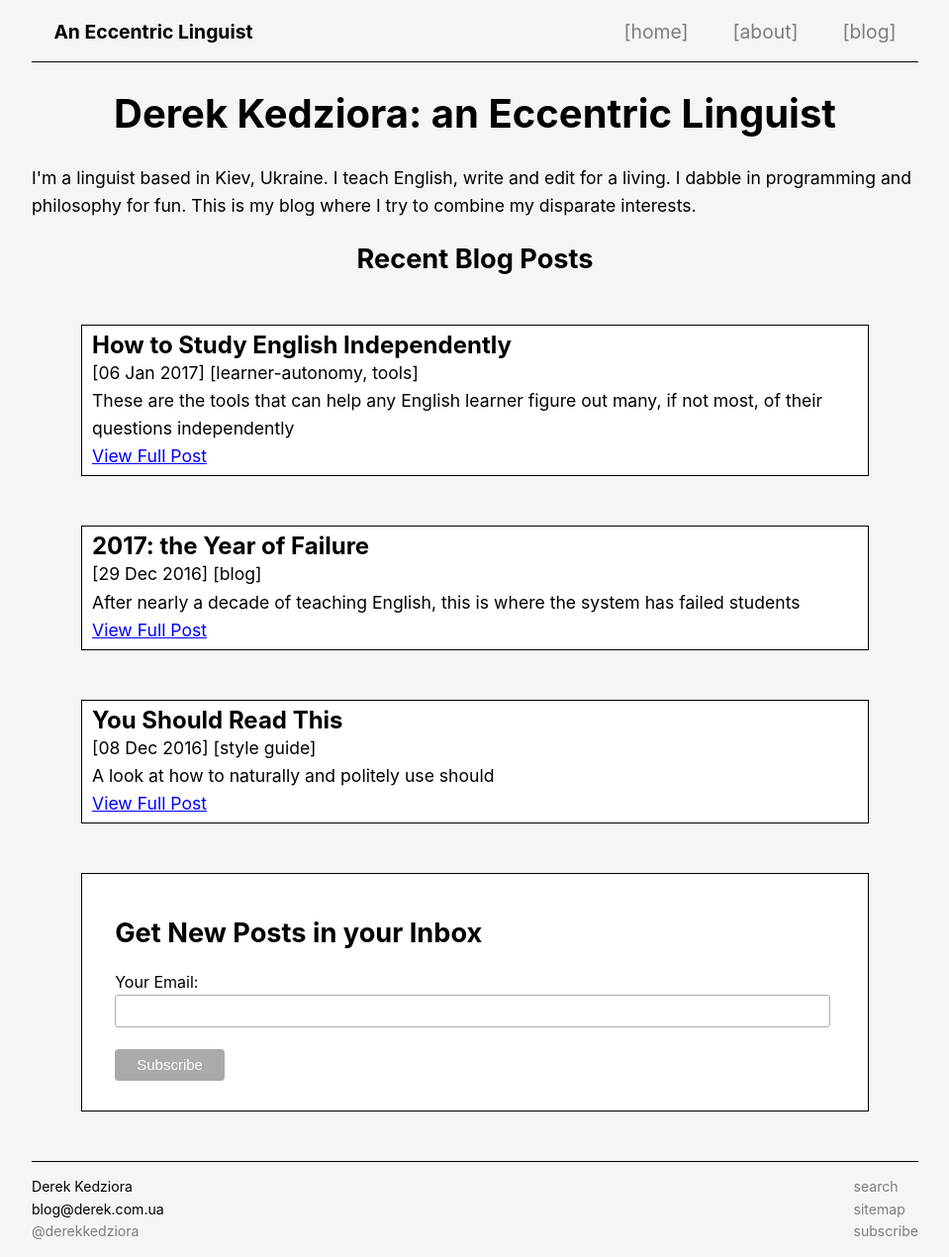
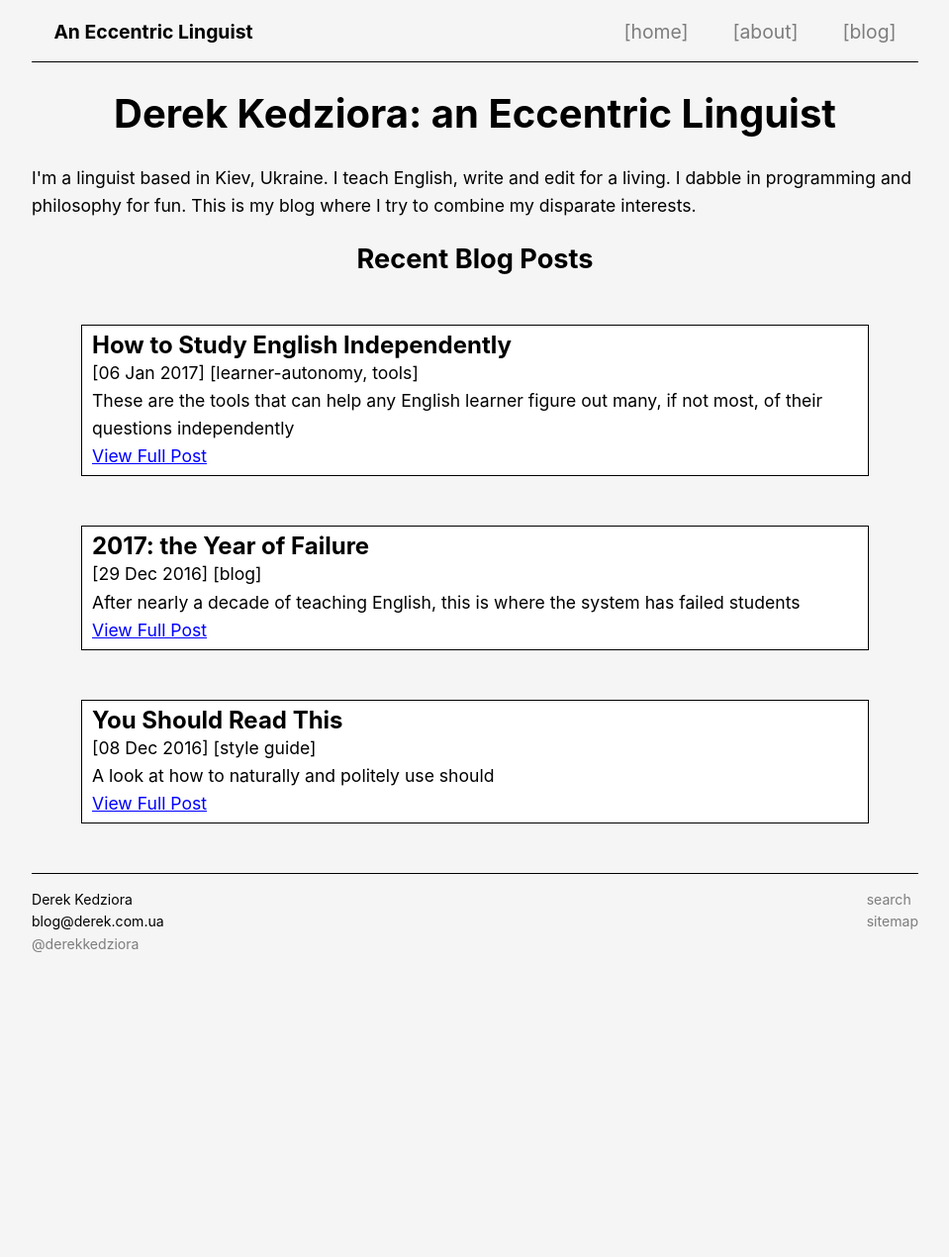
Before and after one commit to ZeroDeth/derekkedziora.github.io, a Jekyll site: the page built from index.html, in a window 1280 px wide. Shown: the whole page at 99% size, without its empty margins (160-1119 px from the left). Built offline with Jekyll 4.4.1, drawn with Linux system fonts in a browser that asks for light colours; comment, search, counter and statistics services are not loaded; after the commit the page ends 979 px from its top, so only the background shows below that.

Commit message:
subscribe form removed

```diff
--- a/_config.yml
+++ b/_config.yml
@@ -3,5 +3,6 @@ description: A lighthearted look at linguistics, teaching and learning English a
 github: derekkedziora
 markdown: kramdown
 url: derek.com.ua
+permalink: blog/:title
 gems:
   - jekyll-sitemap
--- a/_includes/footer.html
+++ b/_includes/footer.html
@@ -8,5 +8,4 @@
    <ul id='directional-list'>
      <li><a href="/search">search</a></li>
      <li><a href="/sitemap">sitemap</a></li>
-     <li><a href="/subscribe">subscribe</a></li>
   </footer>
--- a/_includes/mailchimp-form.html
+++ /dev/null
@@ -1,22 +0,0 @@
-<div class="mailchimp-form">
-<div id="mc_embed_signup">
-<form action="//derek.us14.list-manage.com/subscribe/post?u=7fbe47dc3d346442e47785528&amp;id=15345bc3a5" method="post" id="mc-embedded-subscribe-form" name="mc-embedded-subscribe-form" class="validate" target="_blank" novalidate>
-    <div id="mc_embed_signup_scroll">
-	<h2>Get New Posts in your Inbox</h2>
-<div class="mc-field-group">
-	<label for="mce-EMAIL">Your Email:
-</label>
-	<input type="email" value="" name="EMAIL" class="required email" id="mce-EMAIL">
-</div>
-	<div id="mce-responses" class="clear">
-		<div class="response" id="mce-error-response" style="display:none"></div>
-		<div class="response" id="mce-success-response" style="display:none"></div>
-	</div>
-  <!-- real people should not fill this in and expect good things - do not remove this or risk form bot signups-->
-    <div style="position: absolute; left: -5000px;" aria-hidden="true"><input type="text" name="b_7fbe47dc3d346442e47785528_15345bc3a5" tabindex="-1" value=""></div>
-    <div class="clear"><input type="submit" value="Subscribe" name="subscribe" id="mc-embedded-subscribe" class="button"></div>
-    </div>
-</form>
-</div>
-</div>
-<script type='text/javascript' src='//s3.amazonaws.com/downloads.mailchimp.com/js/mc-validate.js'></script><script type='text/javascript'>(function($) {window.fnames = new Array(); window.ftypes = new Array();fnames[0]='EMAIL';ftypes[0]='email';fnames[1]='FNAME';ftypes[1]='text';fnames[2]='LNAME';ftypes[2]='text';}(jQuery));var $mcj = jQuery.noConflict(true);</script>
--- a/_layouts/post.html
+++ b/_layouts/post.html
@@ -17,8 +17,6 @@
 </div>
 </div>
 
-{% include mailchimp-form.html %}
-
 {% include footer.html %}
 {% include clicky.html %}
 
--- a/css/main.css
+++ b/css/main.css
@@ -1,7 +1,5 @@
 body {
     background-color: #F5F5F5;
-    /*original: #fafafa
-    */
     margin: auto;
     width: 70%;
     font-family: -apple-system, BlinkMacSystemFont, "Segoe UI", "Roboto", "Oxygen", "Ubuntu", "Cantarell", "Fira Sans", "Droid Sans", "Helvetica Neue", sans-serif;
@@ -169,15 +167,6 @@ blockquote {
   padding-left: 0px;
 }
 
-.mailchimp-form {
-  border: solid;
-  border-color: black;
-  border-width: 1px;
-  margin: 50px 50px;
-  padding: 10px 10px;
-  background-color: white;
-}
-
 #nav-mobile {
   display: none;
 }
@@ -185,6 +174,17 @@ blockquote {
 #contact-info {
   float: left;
 }
+
+.sitemap-page a {
+  color: black;
+  text-decoration: none;
+}
+
+.sitemap-page a:hover {
+  color: white;
+  background-color: black;
+}
+
 
 #directional-list {
   float: right;
@@ -234,48 +234,3 @@ blockquote {
       font-size: 150%
     }
   }
-
-/* MailChimp Form Embed Code - Classic - 12/17/2015 v10.7 */
-#mc_embed_signup form {display:block; position:relative; text-align:left; padding:10px 0 10px 3%}
-#mc_embed_signup input {border: 1px solid #ABB0B2; -webkit-border-radius: 3px; -moz-border-radius: 3px; border-radius: 3px;}
-#mc_embed_signup input[type=checkbox]{-webkit-appearance:checkbox;}
-#mc_embed_signup input[type=radio]{-webkit-appearance:radio;}
-#mc_embed_signup input:focus {border-color: black;}
-#mc_embed_signup .button {clear:both; background-color: #aaa; border: 0 none; border-radius:4px; transition: all 0.23s ease-in-out 0s; color: #FFFFFF; cursor: pointer; display: inline-block; font-size:15px; font-weight: normal; height: 32px; line-height: 32px; margin: 0 5px 10px 0; padding: 0 22px; text-align: center; text-decoration: none; vertical-align: top; white-space: nowrap; width: auto;}
-#mc_embed_signup .button:hover {background-color:#777;}
-#mc_embed_signup .small-meta {font-size: 11px;}
-#mc_embed_signup .nowrap {white-space:nowrap;}
-
-#mc_embed_signup .mc-field-group {clear:left; position:relative; width:96%; padding-bottom:3%; min-height:50px;}
-#mc_embed_signup .size1of2 {clear:none; float:left; display:inline-block; width:46%; margin-right:4%;}
-* html #mc_embed_signup .size1of2 {margin-right:2%; /* Fix for IE6 double margins. */}
-#mc_embed_signup .mc-field-group label {display:block; margin-bottom:3px;}
-#mc_embed_signup .mc-field-group input {display:block; width:100%; padding:8px 0; text-indent:2%;}
-#mc_embed_signup .mc-field-group select {display:inline-block; width:99%; padding:5px 0; margin-bottom:2px;}
-
-#mc_embed_signup .datefield, #mc_embed_signup .phonefield-us{padding:5px 0;}
-#mc_embed_signup .datefield input, #mc_embed_signup .phonefield-us input{display:inline; width:60px; margin:0 2px; letter-spacing:1px; text-align:center; padding:5px 0 2px 0;}
-#mc_embed_signup .phonefield-us .phonearea input, #mc_embed_signup .phonefield-us .phonedetail1 input{width:40px;}
-#mc_embed_signup .datefield .monthfield input, #mc_embed_signup .datefield .dayfield input{width:30px;}
-#mc_embed_signup .datefield label, #mc_embed_signup .phonefield-us label{display:none;}
-
-#mc_embed_signup .indicates-required {text-align:right; font-size:11px; margin-right:4%;}
-#mc_embed_signup .clear {clear:both;}
-
-#mc_embed_signup .mc-field-group.input-group ul {margin:0; padding:5px 0; list-style:none;}
-#mc_embed_signup .mc-field-group.input-group ul li {display:block; padding:3px 0; margin:0;}
-#mc_embed_signup .mc-field-group.input-group label {display:inline;}
-#mc_embed_signup .mc-field-group.input-group input {display:inline; width:auto; border:none;}
-
-#mc_embed_signup div#mce-responses {float:left; top:-1.4em; padding:0em .5em 0em .5em; overflow:hidden; width:90%; margin: 0 5%; clear: both;}
-#mc_embed_signup div.response {margin:1em 0; padding:1em .5em .5em 0; font-weight:bold; float:left; top:-1.5em; z-index:1; width:80%;}
-#mc_embed_signup #mce-error-response {display:none;}
-#mc_embed_signup #mce-success-response {color:#529214; display:none;}
-#mc_embed_signup label.error {display:block; float:none; width:auto; margin-left:1.05em; text-align:left; padding:.5em 0;}
-
-#mc-embedded-subscribe {clear:both; width:auto; display:block; margin:1em 0 1em 5%;}
-#mc_embed_signup #num-subscribers {font-size:1.1em;}
-#mc_embed_signup #num-subscribers span {padding:.5em; border:1px solid #ccc; margin-right:.5em; font-weight:bold;}
-
-#mc_embed_signup #mc-embedded-subscribe-form div.mce_inline_error {display:inline-block; margin:2px 0 1em 0; padding:5px 10px; background-color:rgba(255,255,255,0.85); -webkit-border-radius: 3px; -moz-border-radius: 3px; border-radius: 3px; font-size:14px; font-weight:normal; z-index:1; color:#e85c41;}
-#mc_embed_signup #mc-embedded-subscribe-form input.mce_inline_error {border:2px solid #e85c41;}
--- a/index.html
+++ b/index.html
@@ -10,5 +10,3 @@ og-type: website
 {% for post in site.posts limit: 3 %}
   {% include blog-listing.html %}
     {% endfor %}
-
-{% include mailchimp-form.html %}
--- a/pages/subscribe.html
+++ /dev/null
@@ -1,6 +0,0 @@
----
-layout: page
-og-type: website
-title: Subscribe
-permalink: /subscribe
----
```
Also changed, not shown: pages/sitemap.html (+16 -1 lines).
